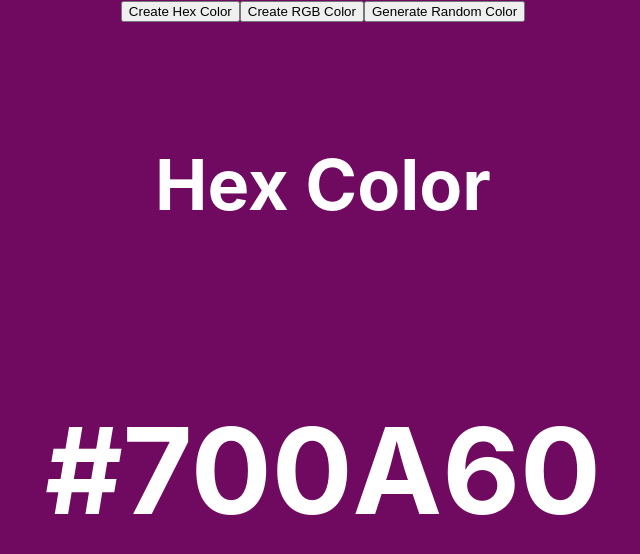
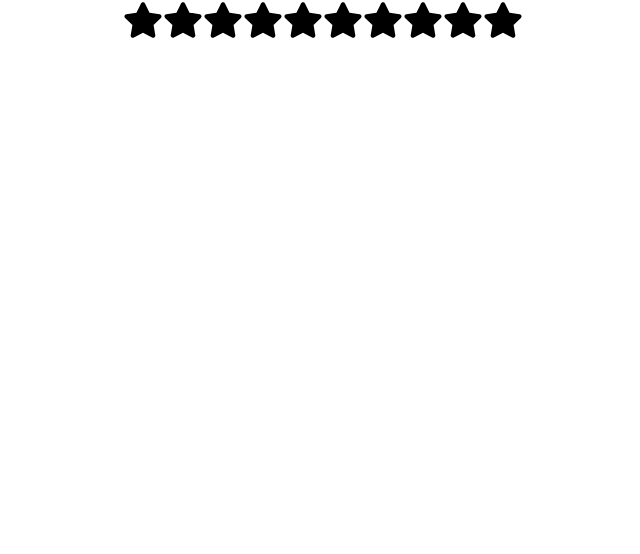
Before and after one commit to milanbasakhora/accordion, a React (Create React App) app: page / in a window 1280 px wide. Shown: the top 554 px of the page, without its empty margins (317-957 px from the left). Built offline with nearby package versions, Linux system fonts and the light colour scheme.

Commit message:
star rating

```diff
--- a/package.json
+++ b/package.json
@@ -10,6 +10,7 @@
     "ajv-keywords": "^5.1.0",
     "react": "^19.0.0",
     "react-dom": "^19.0.0",
+    "react-icons": "^5.4.0",
     "react-scripts": "5.0.1",
     "web-vitals": "^2.1.4"
   },
--- a/src/App.js
+++ b/src/App.js
@@ -2,6 +2,7 @@ import logo from "./logo.svg";
 import "./App.css";
 import Accordian from "./components/accordian";
 import RandomColor from "./components/random-color";
+import StarRating from "./components/star-rating";
 
 function App() {
   return (
@@ -9,8 +10,11 @@ function App() {
       {/* Accordian Component */}
       {/* <Accordian/>  */}
 
-      {/* Random Color Generator */}
-      <RandomColor/>
+      {/* Random Color Generator Component */}
+      {/* <RandomColor/> */}
+
+      {/* Star Rating Component */}
+      <StarRating noOfStars={10}/>
     </div>
   );
 }
--- /dev/null
+++ b/src/components/star-rating/index.jsx
@@ -0,0 +1,36 @@
+import { useState } from "react";
+import { FaStar } from "react-icons/fa";
+
+export default function StarRating({ noOfStars = 5 }) {
+  const [rating, setRating] = useState(0);
+  const [hover, setHover] = useState(0);
+
+  function handleClick(getCurrentIndex) {
+    console.log(getCurrentIndex)
+  }
+
+  function handleMouseEnter(getCurrentIndex) {
+    console.log(getCurrentIndex)
+  }
+
+  function handleMouseLeave(getCurrentIndex) {
+    console.log(getCurrentIndex)
+  }
+
+  return (
+    <div className="star-rating">
+      {[...Array(noOfStars)].map((_, index) => {
+        index += 1;
+        return (
+          <FaStar
+            key={index}
+            onClick={() => handleClick(index)}
+            onMouseMove={() => handleMouseEnter(index)}
+            onMouseLeave={() => handleMouseLeave(index)}
+            size={40}
+          />
+        );
+      })}
+    </div>
+  );
+}
```
Also changed, not shown: src/components/star-rating/style.css (added), 1 other file (tests, documents, lock files or other folders).
